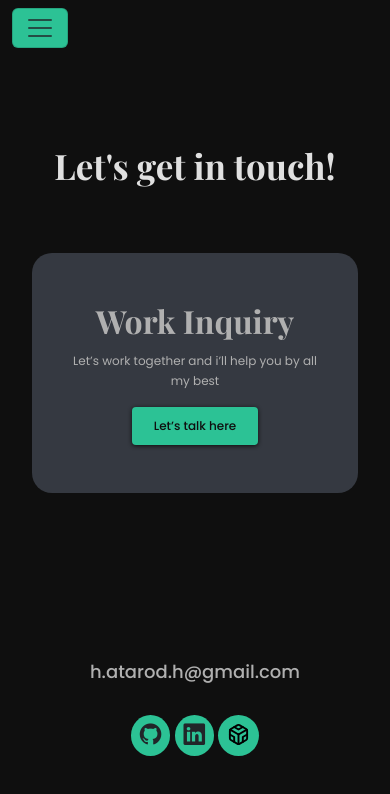
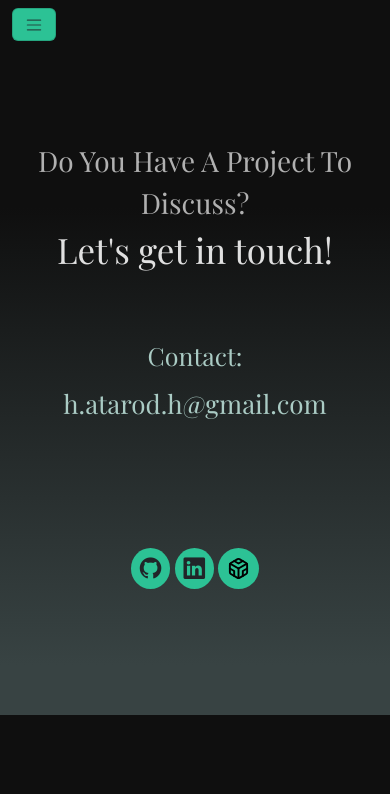
Before and after one commit to hastiatarod/my-portfolio, a plain HTML site: page contact.html in a window 390 px wide. Drawn offline with nearby package versions, Linux system fonts and the light colour scheme; a web font is replaced by a local one.

Commit message:
contact page updated

```diff
--- a/contact.html
+++ b/contact.html
@@ -9,7 +9,7 @@
   <link rel="preconnect" href="https://fonts.googleapis.com" />
   <link rel="preconnect" href="https://fonts.gstatic.com" crossorigin />
   <link
-    href="https://fonts.googleapis.com/css2?family=Playfair+Display:ital,wght@0,700;1,700&family=Poppins:ital,wght@0,100;0,200;0,300;0,400;0,500;0,600;0,700;0,800;0,900;1,100;1,200;1,300;1,400;1,500;1,600;1,700;1,800;1,900&display=swap"
+    href="https://fonts.googleapis.com/css2?family=Playfair+Display:ital,wght@0,400..900;1,700&family=Poppins:ital,wght@0,100;0,200;0,300;0,400;0,500;0,600;0,700;0,800;0,900;1,100;1,200;1,300;1,400;1,500;1,600;1,700;1,800;1,900&display=swap"
     rel="stylesheet" />
   <link rel="stylesheet" href="/src/styles.css" />
   <link href="https://cdn.jsdelivr.net/npm/bootstrap@5.3.3/dist/css/bootstrap.min.css" rel="stylesheet"
@@ -20,8 +20,8 @@
   </title>
 </head>
 
-<body>
-  <div class="container">
+<body class="contact-page">
+  <div class="container ">
     <nav class="navbar navbar-expand-sm bg-body-tertiary fixed-top" style="background-color: #0f0f0f !important">
       <div class="container-fluid">
         <button class="navbar-toggler" type="button" data-bs-toggle="collapse" data-bs-target="#navbarNav"
@@ -48,20 +48,13 @@
     </nav>
   </div>
   <div class="container">
-    <div class="contact-headline">Let's get in touch!</div>
-    <div class="row contact-footer">
-      <div class="col-md-6">
-        <div class="row contact-footer-inquiry">Work Inquiry</div>
-        <div class="row contact-footer-inquiry-p">
-          Let’s work together and i’ll help you by all my best
-        </div>
-      </div>
-      <div class="col-md-6 mt-md-0 mt-3 d-flex justify-content-end align-items-center contact-footer-inquiry-button">
-        <a href="">Let’s talk here</a>
-      </div>
+    <div class="contact-headline">
+      <div class="line-1">Do You Have A Project To Discuss?</div>
+      Let's get in touch!
+      <div class="contact-me">Contact:</div>
+      <div class="contact-me-mail">h.atarod.h@gmail.com</div>
     </div>
     <div class="container contact">
-      <a href="">h.atarod.h@gmail.com</a>
       <div class="social-media">
         <a href="https://github.com/hastiatarod" target="_blank" title="Visit my GitHub"
           class="bi bi-github text-dark fs-4"></a>
--- a/src/styles.css
+++ b/src/styles.css
@@ -39,6 +39,11 @@ nav .navbar-toggler {
   background-color: var(--primary-button);
 }
 
+body .navbar-toggler-icon {
+  width: 18px;
+  height: 23px;
+}
+
 .home-body {
   display: flex;
   flex-wrap: wrap;
@@ -71,6 +76,7 @@ body h2 {
 }
 
 body h3 {
+  font-family: "Poppins", sans-serif;
   font-size: 50px;
   margin-bottom: 20px;
   color: var(--heading-color);
@@ -82,6 +88,7 @@ body h4 {
   font-weight: 300;
   font-size: 36px;
   color: var(--body-text-color);
+  margin-left: 2px;
 }
 
 .home-body-button-container {
@@ -352,12 +359,36 @@ body .work-projects-box-4 {
 }
 
 /**************************************************/
+.contact-page {
+  background-color: rgba(56, 67, 67, 1);
+  background-image: linear-gradient(360deg, rgba(56, 67, 67, 1) 7%, rgba(15, 15, 15, 1) 71%);
+}
+
 .contact-headline {
   font-family: "Playfair Display", serif;
-  font-weight: 700;
+  font-weight: 400;
   font-size: 64px;
   color: var(--heading-color);
   margin: 178px auto;
+}
+
+.contact-headline .line-1 {
+  font-size: 38px;
+  color: var(--body-text-color);
+
+}
+
+.contact-headline .contact-me {
+  font-weight: 400;
+  font-size: 30px;
+  margin-top: 60px;
+  color: var(--secondary-color);
+}
+
+.contact-headline .contact-me-mail {
+  font-size: 35px;
+  color: var(--secondary-color);
+  margin-top: 10px;
 }
 
 .contact-footer {
@@ -737,6 +768,18 @@ body .work-projects-box-4 {
     margin: 140px auto 60px;
     text-align: center;
   }
+
+  .contact-headline .line-1 {
+    font-size: 30px;
+  }
+
+  .contact-headline .contact-me {
+    font-size: 28px;
+  }
+
+  .contact-headline .contact-me-mail {
+    font-size: 29px;
+  }
 }
 
 @media (max-width: 575px) {
@@ -858,6 +901,18 @@ body .work-projects-box-4 {
     font-size: 35px;
   }
 
+  .contact-headline .line-1 {
+    font-size: 28px;
+  }
+
+  .contact-headline .contact-me {
+    font-size: 25px;
+  }
+
+  .contact-headline .contact-me-mail {
+    font-size: 26px;
+  }
+
   .contact-footer-inquiry {
     text-align: center;
   }
```
Also changed, not shown: index.html (+1 -1 lines).
